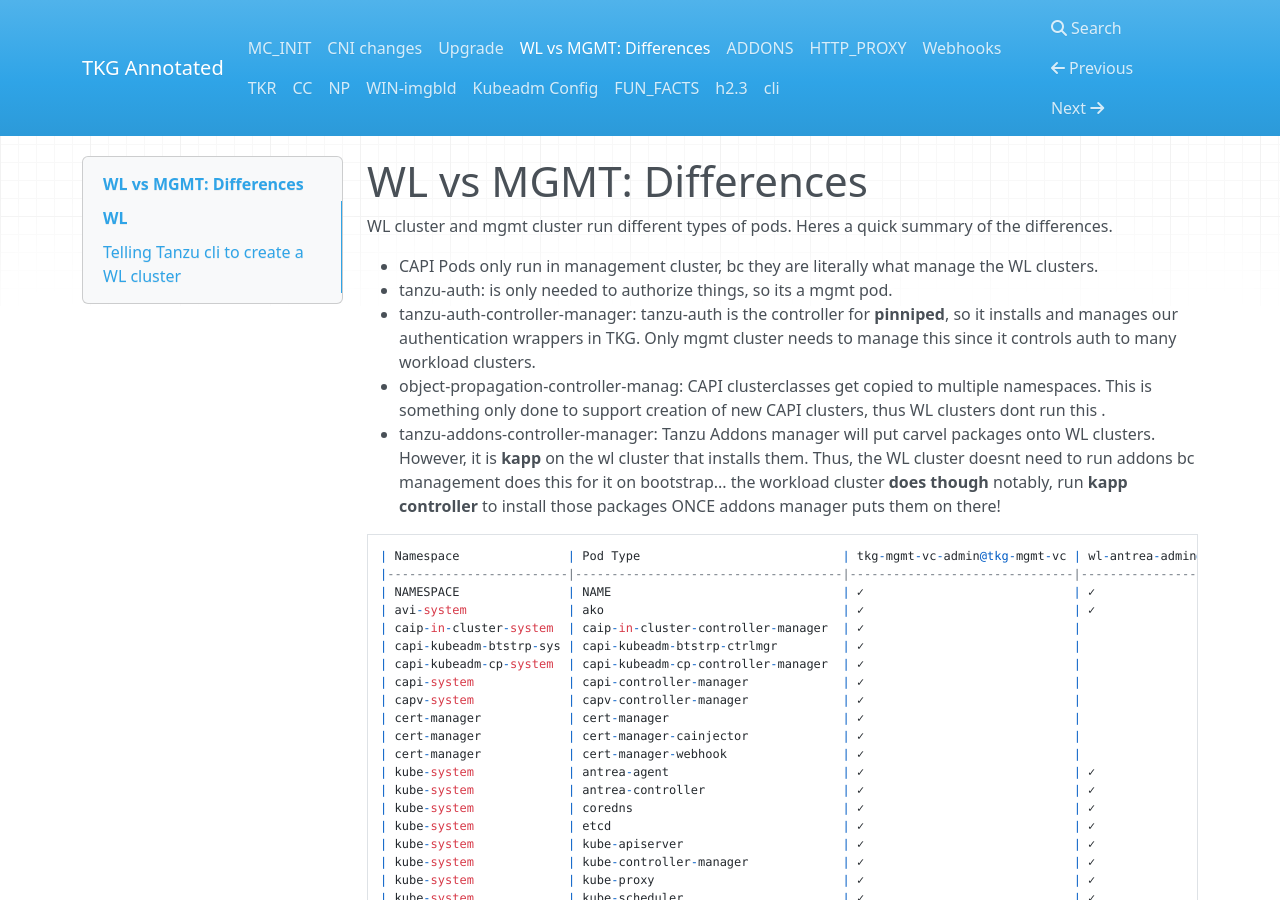
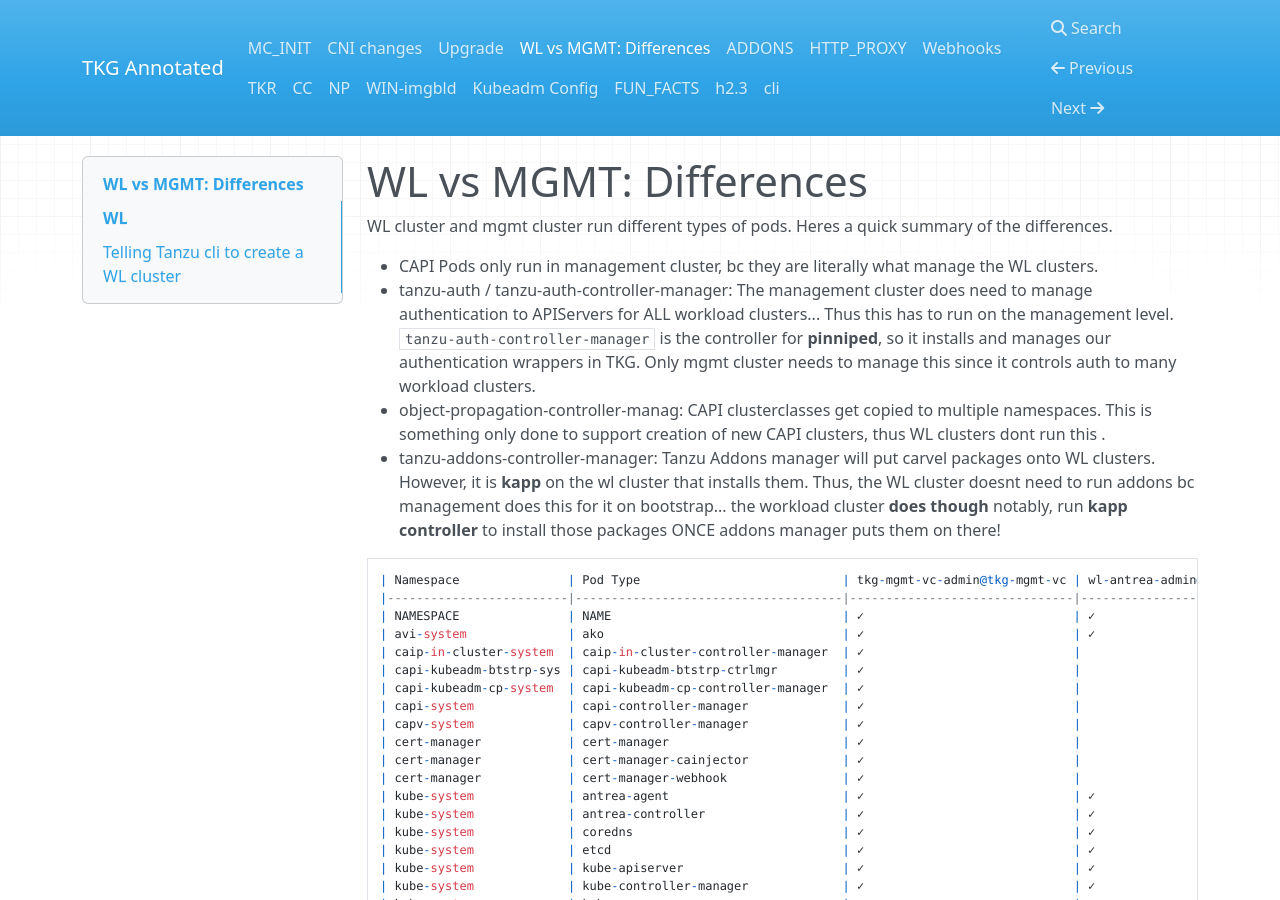
Before and after one commit to jayunit100/tanzu-install-annotated, an MkDocs documentation site: the page built from docs/z0-wl.md, in a window 1280 px wide and 900 px high. Built offline with MkDocs 1.6.1, drawn with Linux system fonts in a browser that asks for light colours; nearby versions of some CDN libraries.

Commit message:
Update z0-wl.md

```diff
--- a/docs/z0-wl.md
+++ b/docs/z0-wl.md
@@ -3,8 +3,7 @@
 WL cluster and mgmt cluster run different types of pods.  Heres a quick summary of the differences.
 
 - CAPI Pods only run in management cluster, bc they are literally what manage the WL clusters.
-- tanzu-auth: is only needed to authorize things, so its a mgmt pod.
-- tanzu-auth-controller-manager: tanzu-auth is the controller for **pinniped**, so it installs and manages our authentication wrappers in TKG.  Only mgmt cluster needs to manage this since it controls auth to many workload clusters.
+- tanzu-auth / tanzu-auth-controller-manager: The management cluster does need to manage authentication to APIServers for ALL workload clusters... Thus this has to run on the management level.  `tanzu-auth-controller-manager` is the controller for **pinniped**, so it installs and manages our authentication wrappers in TKG.  Only mgmt cluster needs to manage this since it controls auth to many workload clusters.
 - object-propagation-controller-manag: CAPI clusterclasses get copied to multiple namespaces.  This is something only done to support creation of new CAPI clusters, thus WL clusters dont run this .
 - tanzu-addons-controller-manager: Tanzu Addons manager will put carvel packages onto WL clusters. However, it is **kapp** on the wl cluster that installs them.  Thus, the WL cluster doesnt need to run addons bc management does this for it on bootstrap... the workload cluster **does though** notably, run **kapp controller** to install those packages ONCE addons manager puts them on there!
 
```
